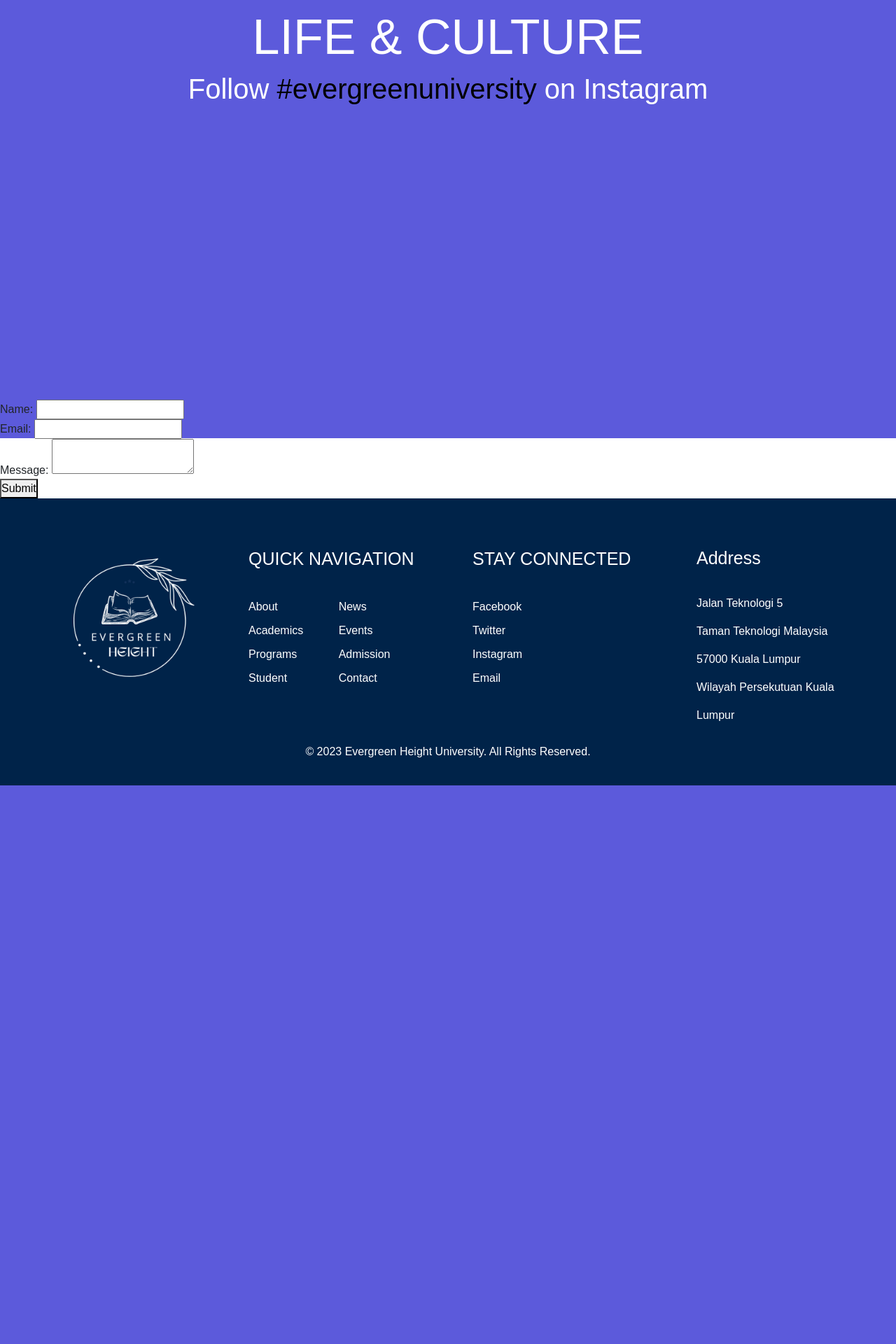
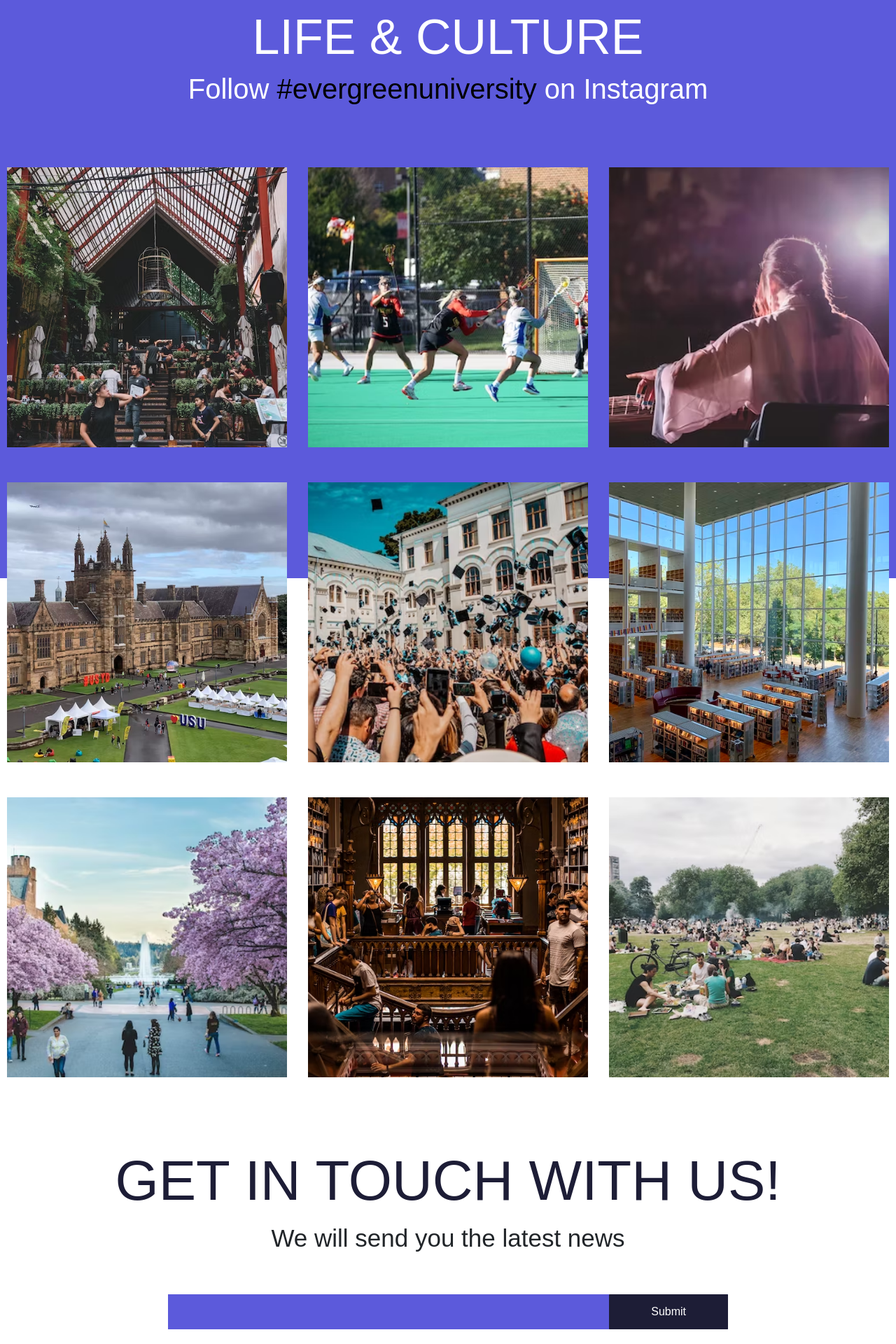
Before and after one commit to minghui0721/evergreen-sdp, a PHP site: page / in a window 1280 px wide. Shown: the part 2440-4360 px from the top of the page at 70% size. Before the commit the page ends 3562 px from the top, so only its background shows below. Run offline with PHP 8.4, Linux system fonts and the light colour scheme; some web fonts are replaced.

Commit message:
guest homepage is done

```diff
--- a/assets/css/footer.css
+++ b/assets/css/footer.css
@@ -4,7 +4,7 @@
 .container_footer{
     display: flex;
     color: white;
-    background-color: #002349;
+    background-color: #1d1d36;
     font-size: 16px;
     flex-direction: column;
     width: 100%;
@@ -15,7 +15,7 @@
 
 /* Row 1*/
 .row_footer{
-    background-color: #002349;
+    background-color: #1d1d36;
     height: 100%;
     width: 100%;
     display: flex;
@@ -90,9 +90,6 @@ img{
     line-height: 40px;
 }
 
-.opening{
-    background-color: purple;
-}
 
 
 
@@ -132,7 +129,7 @@ th, td {
 
 .rules{
     text-align: center;
-    background-color: #002349;
+    background-color: #1d1d36;
     color: white;
     padding-bottom: 20px;
 }
--- a/assets/css/header.css
+++ b/assets/css/header.css
@@ -24,7 +24,7 @@ body{
 .row_navigation{
     text-align: center;
     align-items: center;
-    background-color: #002349;
+    background-color: #1d1d36;
     margin-bottom: 0;
 }
 
--- a/assets/css/index.css
+++ b/assets/css/index.css
@@ -46,7 +46,7 @@
 
 
 .about_button button{
-    background-color: #002349;
+    background-color: #1d1d36;
     color: white;
     border: none;
     padding: 5px  20px;
@@ -335,7 +335,7 @@
     top: 0;
     left: 0;
     width: 100%;
-    height: 1000px;
+    height: 1200px;
     background-color: #5c5adb;
     margin-top: 250px;
     z-index: -1;
@@ -344,7 +344,7 @@
 
 /* life & culture */
 .life_culture{
-    height: 70vh;
+    height: fit-content;
 }
 
 .culture_header{
@@ -368,3 +368,143 @@
 .culture_header span{
     color: black;
 }
+
+
+/* album */
+.gallery{
+    display: grid;
+    justify-content: center;
+    grid-template-columns: auto auto auto;
+    column-gap: 30px;
+    row-gap: 50px;
+    margin-top: 80px;
+}
+
+.photo{
+    background-color: pink;
+    height: 400px;
+    width: 400px;
+    opacity: 1;
+    transition-duration: 0.3s;
+}
+
+.photo1{
+    background-image: url(../images/canteen.avif);
+    background-size: cover;
+    background-position: center;
+}
+.photo2{
+    background-image: url(../images/ball.avif);
+    background-size: cover;
+}
+.photo3{
+    background-image: url(../images/culture.avif);
+    background-size: cover;
+    background-position: center right;
+}
+.photo4{
+    background-image: url(../images/event.avif);
+    background-size: cover;
+    background-position: center;
+}
+.photo5{
+    background-image: url(../images/graduation.avif);
+    background-size: cover;
+    background-position: center;
+}
+.photo6{
+    background-image: url(../images/library.avif);
+    background-size: cover;
+    background-position: center;
+}
+.photo7{
+    background-image: url(../images/park.avif);
+    background-size: cover;
+    background-position: center;
+}
+.photo8{
+    background-image: url(../images/people.avif);
+    background-size: cover;
+    background-position: center;
+}
+.photo9{
+    background-image: url(../images/picnic.avif);
+    background-size: cover;
+    background-position: center;
+}
+
+.photo:hover{
+    opacity: 0.8;
+    transform: scale(1.1);  /*zoom in 10%*/
+}
+
+
+/* get in touch */
+.get_intouch{
+    height: 70vh;
+    display: flex;
+    flex-direction: column;
+    align-items: center;
+}
+
+.get_intouch h2{
+    color: #1d1d36;
+    font-size: 80px;
+    text-align: center;
+    margin-top: 100px;
+}
+
+.get_intouch p{
+    text-align: center;
+    font-size: 35px;
+}
+
+.label{
+    width: 800px;
+    color: white;
+    font-size: 25px;
+}
+
+.input_button{
+    display: flex;
+    height: 50px;
+    background-color: #5c5adb;
+}
+
+.input_button input{
+    background-color: #5c5adb;
+    border: 1px black;
+    color: white;
+    font-size: 30px;
+    padding: 20px;
+}
+
+input:invalid {
+    border: 3px solid #ff4040;
+    background-color: #ffb5b5;
+  }
+
+.input_button button{
+    padding-right: 0;
+}
+
+.input_button input {
+    flex: 1; /*to take up the remaining space in the container.*/
+}
+
+.input_button button {
+    background-color: #1d1d36;
+    color: white;
+    border: none;
+    padding: 5px  60px;
+    transition-duration: 0.4s;  /*to determine the speed of the "hover" effect:*/
+    cursor: pointer;
+    border-radius: 1px;
+}
+
+
+.input_button button:hover{
+    background-color: transparent;
+    color: white;
+    outline: 2px solid white;
+}
--- a/index.php
+++ b/index.php
@@ -7,10 +7,12 @@
     <link rel="stylesheet" href="https://cdn.jsdelivr.net/npm/bootstrap@5.3.0/dist/css/bootstrap.min.css">
     <script src="https://cdn.jsdelivr.net/npm/bootstrap@5.3.0/dist/js/bootstrap.min.js"></script>
     <script src="assets/js/config.js"></script>
+    <link rel="shortcut icon" href="assets/images/evergreen-background.jpeg" type="image/x-icon">
     <link rel="stylesheet" href="assets/css/index.css?v=<?php echo time(); ?>">
     <script>
         document.getElementById("documentTitle").innerText = browserName;   //browserName declared in the config.js
     </script>
+
 </head>
 <body>
     <!-- font -->
@@ -113,7 +115,18 @@
             </div>
 
             <!-- album -->
-            <div></div>
+            <div class="gallery">
+                <div class="photo photo1"></div>
+                <div class="photo photo2"></div>
+                <div class="photo photo3"></div>
+                <div class="photo photo4"></div>
+                <div class="photo photo5"></div>
+                <div class="photo photo6"></div>
+                <div class="photo photo7"></div>
+                <div class="photo photo8"></div>
+                <div class="photo photo9"></div>
+
+            </div>
 
         </div>
 
@@ -123,24 +136,19 @@
         <!-- last name -->
         <!-- email -->
         <!-- phone -->
-        <div>
-            <form action="your-form-handler.php" method="POST">
-                <div class="form-group">
-                    <label for="name">Name:</label>
-                    <input type="text" id="name" name="name" required>
+        <div class="get_intouch">
+            <h2>GET IN TOUCH WITH US!</h2>
+            <p>We will send you the latest news</p>
+            <form action="get_intouch.php" method="POST">
+                <div class="label">
+                    <label for="email">Email:</label>
                 </div>
-                <div class="form-group">
-                    <label for="email">Email:</label>
-                    <input type="email" id="email" name="email" required>
+                <div class="input_button">
+                    <input type="email" id="email" name="email" require>
+                    <button type="submit">Submit</button>
                 </div>
-                <div class="form-group">
-                    <label for="message">Message:</label>
-                    <textarea id="message" name="message" required></textarea>
-                </div>
-                <button type="submit">Submit</button>
-         </form>
+            </form>
         </div>
-
 
     </div>
 
```
Also changed, not shown: assets/images/ball.avif (added), assets/images/canteen.avif (added), assets/images/culture.avif (added), assets/images/event.avif (added), assets/images/evergreen-background.jpeg (added), assets/images/graduation.avif (added), assets/images/library.avif (added), assets/images/park.avif (added), assets/images/people.avif (added), assets/images/picnic.avif (added).
